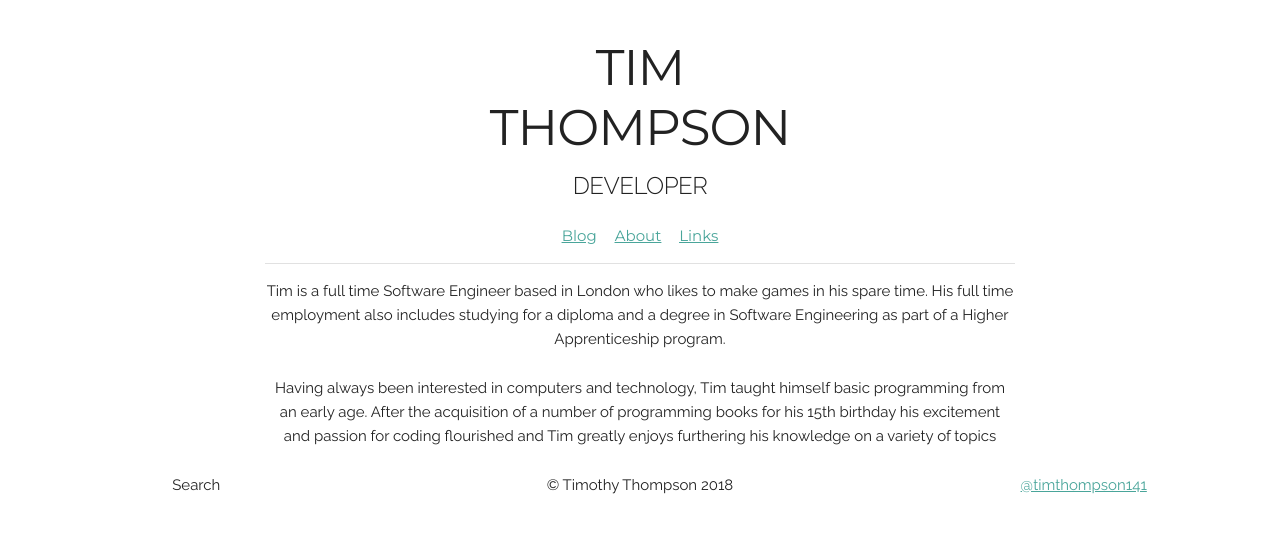
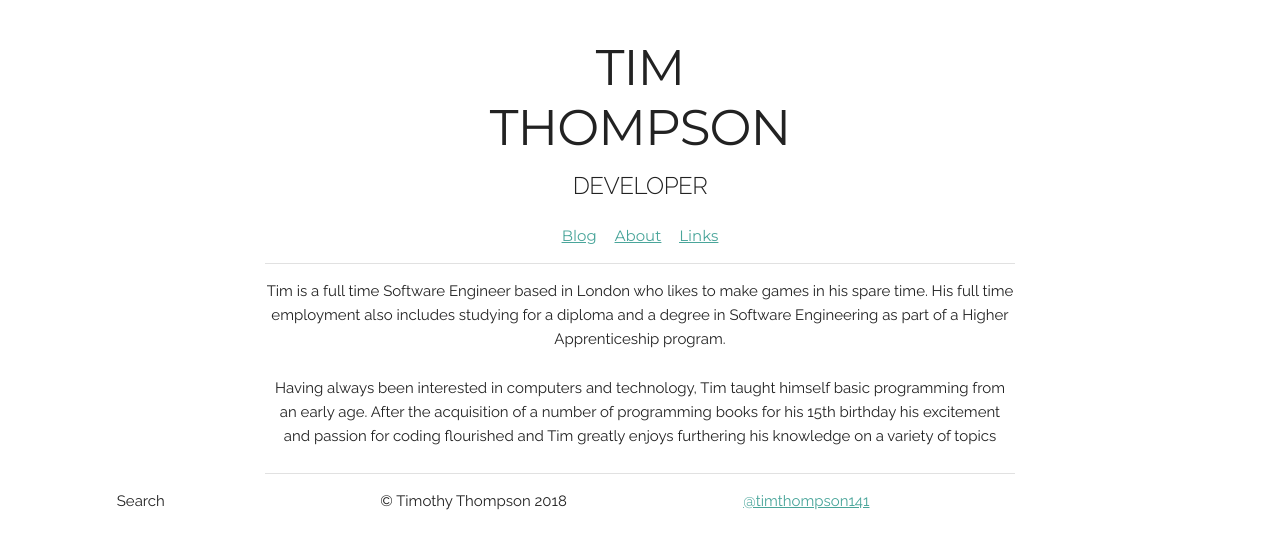
Before and after one commit to tim-thompson/blog, a Jekyll site: the page built from about.md, in a window 1280 px wide. Shown: the top 549 px of the page. Built offline with Jekyll 4.4.1, drawn with Linux system fonts in a browser that asks for light colours; some web fonts are replaced; comment, search, counter and statistics services are not loaded.

Commit message:
Page layout and footer modifications

```diff
--- a/_includes/footer.html
+++ b/_includes/footer.html
@@ -1,12 +1,12 @@
 <div class="footer">
     <div class="row">
-      <div class="four columns">
+      <div class="three columns">
         <p>Search</p>
       </div>
-      <div class="four columns">
+      <div class="three columns">
         <p> &copy; Timothy Thompson 2018</p>
       </div>
-      <div class="four columns">
+      <div class="three columns">
         <p><a href="http://twitter.com/timthompson141" target="_blank">@timthompson141</a></p>
       </div>
   </div>
--- a/_layouts/page.html
+++ b/_layouts/page.html
@@ -2,3 +2,4 @@
 layout: default
 ---
 {{ content }}
+<hr></hr>
```
